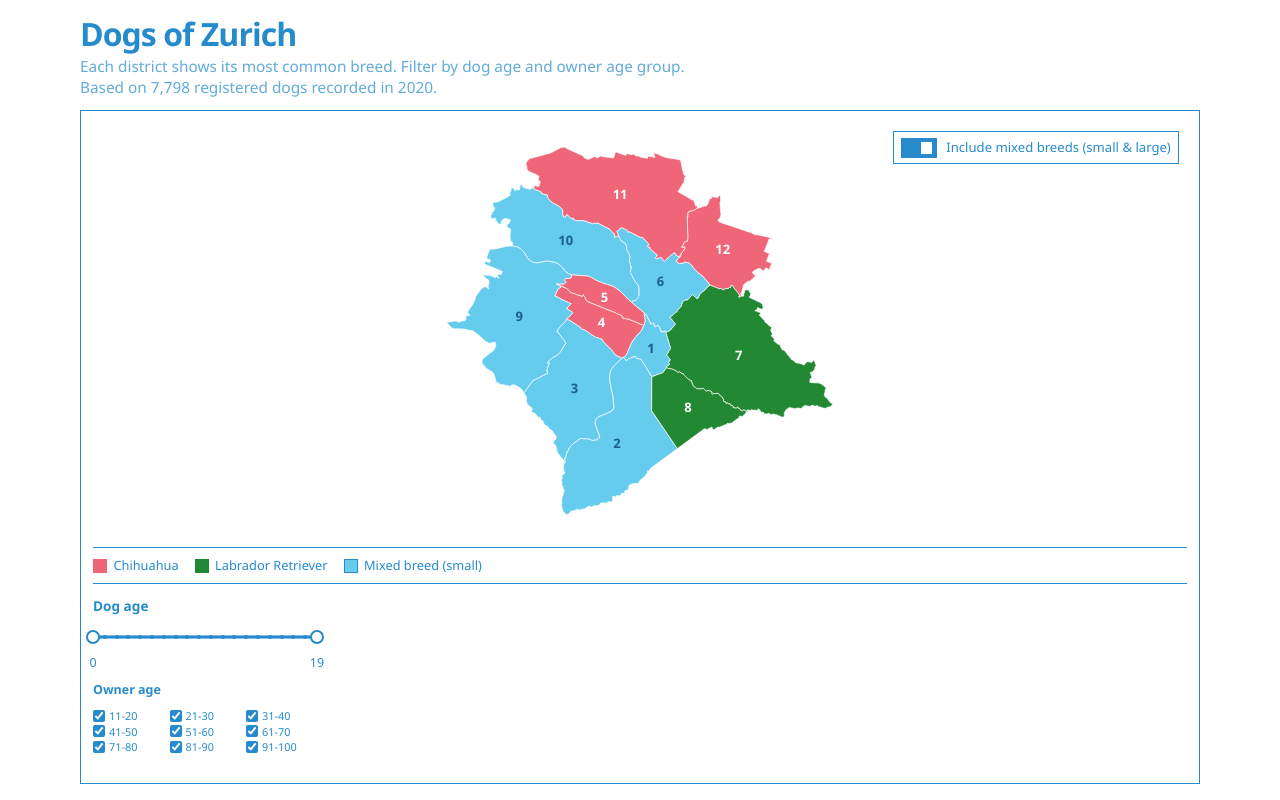
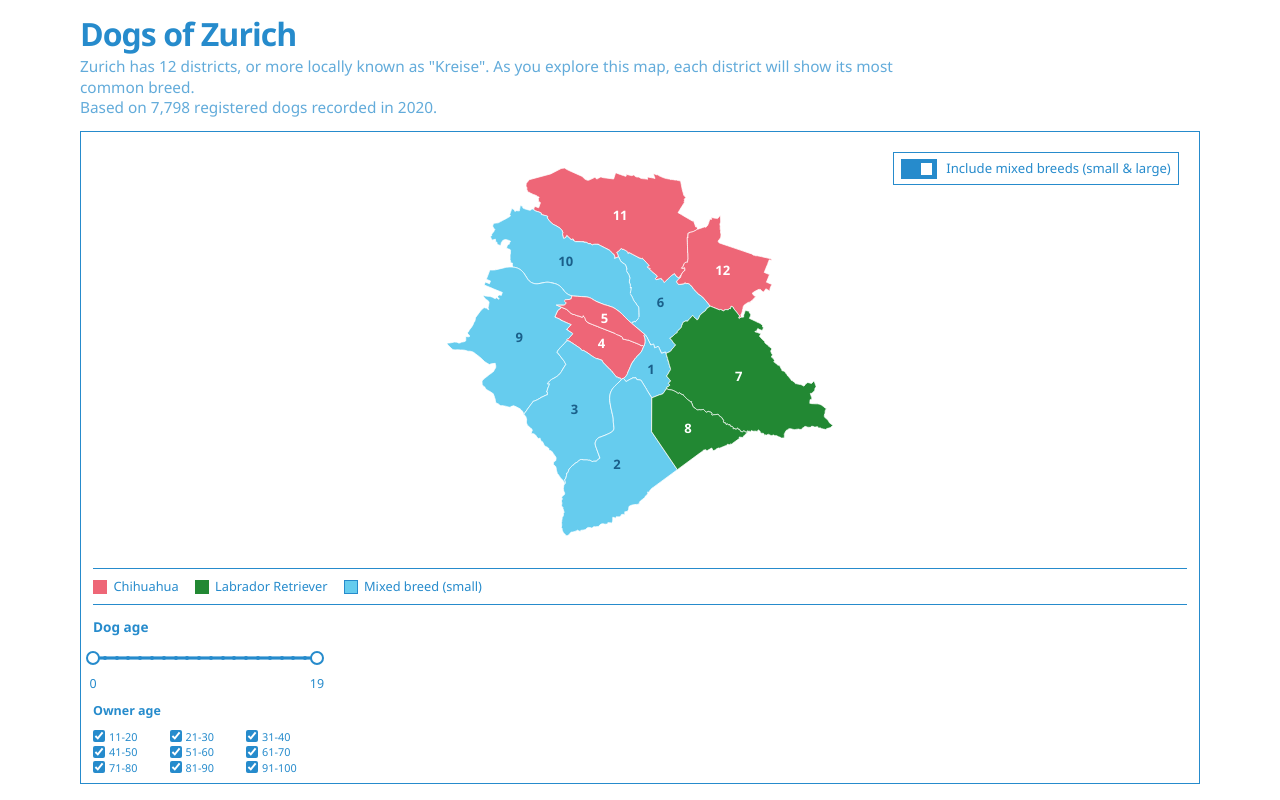
Before and after one commit to rthan99/InteractiveThings-Assignment, a React (Vite) app: page / in a window 1280 px wide. Built offline with nearby package versions, Linux system fonts and the light colour scheme.

Commit message:
subtitles

```diff
--- a/src/components/Visualization.tsx
+++ b/src/components/Visualization.tsx
@@ -16,7 +16,7 @@ import type { AgeFilters, DistrictCollection, DistrictFeature, DogDataset } from
 
 const TITLE = 'Dogs of Zurich'
 const SUBTITLE =
-  'Each district shows its most common breed. Filter by dog age and owner age group.'
+  'Zurich has 12 districts, or more locally known as "Kreise". As you explore this map, each district will show its most common breed.'
 
 interface DistrictState {
   district: DistrictFeature
```
